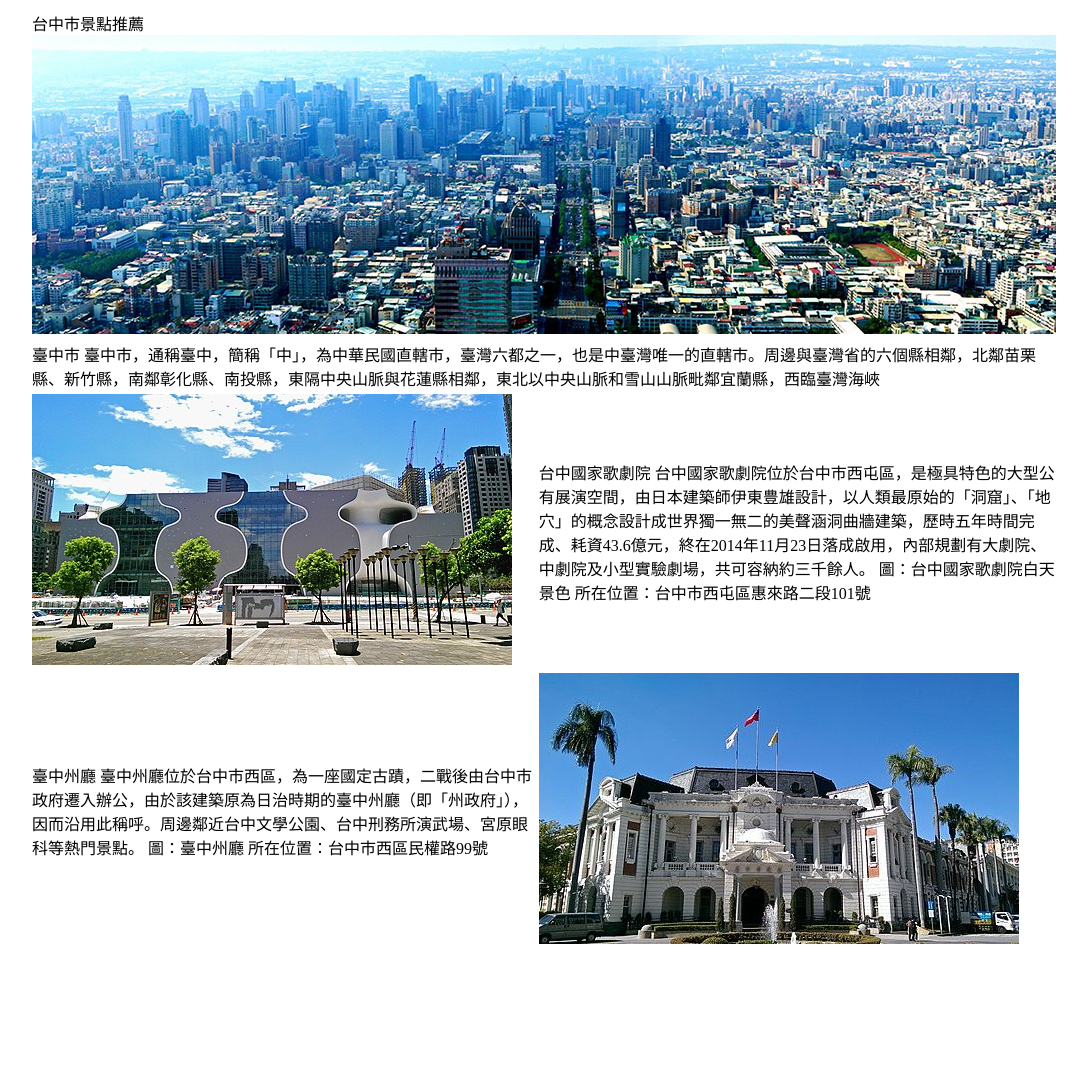
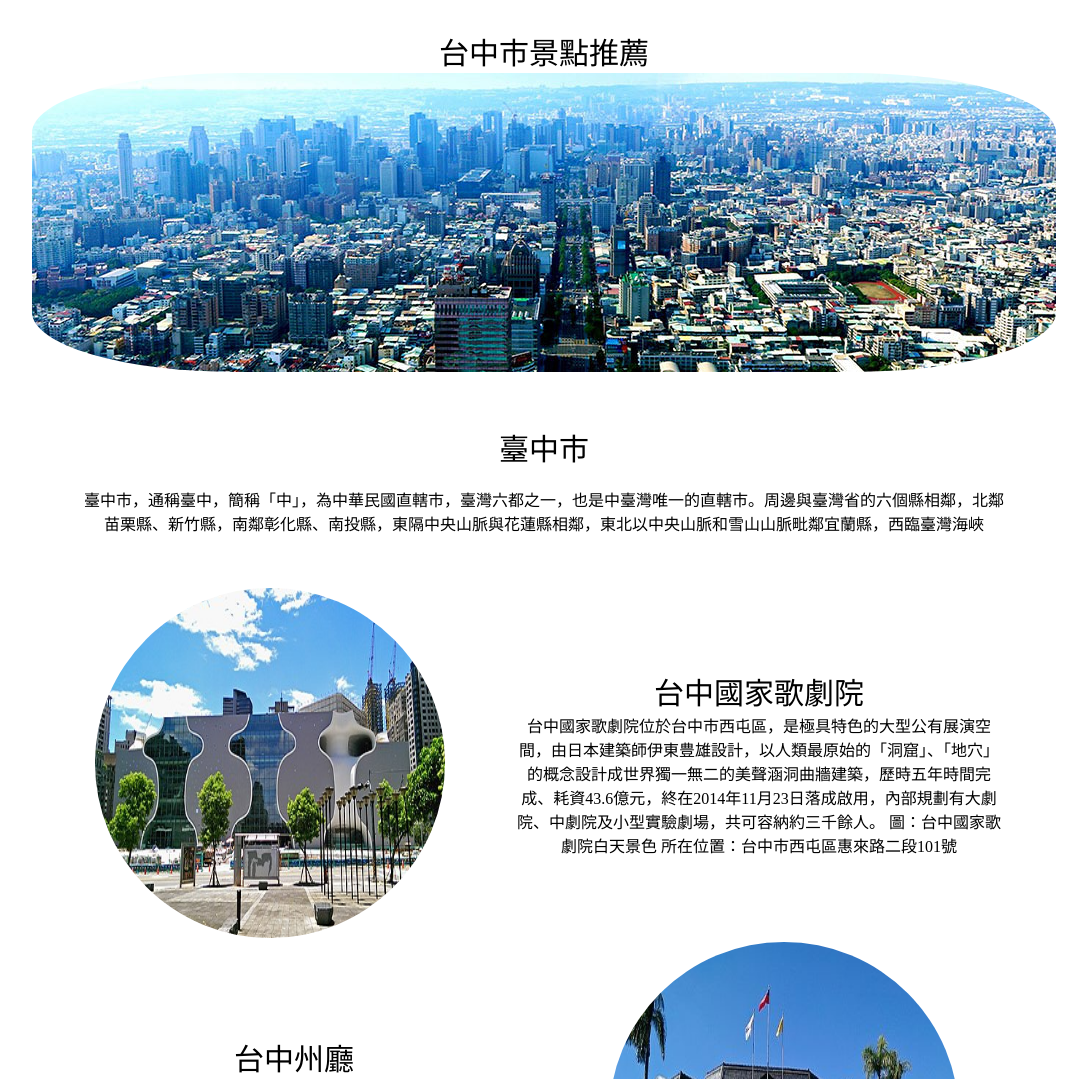
Before and after one commit to jiafaramy-coder/wish, a plain HTML site: page index.html in a window 1280 px wide. Shown: the top 1079 px of the page, without its empty margins (99-1186 px from the left). Before the commit the page ends 967 px from the top, so only its background shows below. Drawn offline with Linux system fonts and the light colour scheme.

Commit message:
Add files via upload

```diff
--- a/index.html
+++ b/index.html
@@ -1,14 +1,17 @@
-<!DOCTYPE html>
+=<!DOCTYPE html>
 <html lang="en">
 <head>
 	<meta charset="UTF-8">
 	<meta name="viewport" content="width=device-width, initial-scale=1.0">
 	<title>台中市景點推薦資訊網</title>
 	<style type="text/css">
-
 		.container{ margin: 0 auto; width: 1024px;}
-		.img_circle{border_radius:50%; width: 300px; height: 300px;}
-
+		.img_circle{border-radius:50%; width: 350px; height: 350px;}
+        .img_rounded_corner {border-radius: 20%;}
+        td{  text-align: center; }
+        .large_font { font-size:30px; }
+        .large_font:hover { background-color: black； color: white; }
+        .img_circle:hover{opacity:80%; rotate: 30deg;}
 	</style>
 </head>
 <body>
@@ -17,23 +20,24 @@
 		<table>
 			<tr>
 				<td colspan="2">
-					台中市景點推薦
-					<image src="00.jpeg">
+				<font class="large_font">台中市景點推薦</font>
+					<image class="img_rounded_corner" src="00.jpeg"
 				</td>
 			</tr>
 			<tr>
-				<td colspan="2">
-					臺中市
+				<td style="padding: 50px;"colspan="2">
+				    <div class="large_font">臺中市</div>
+				    <br>
 
 	                臺中市，通稱臺中，簡稱「中」，為中華民國直轄市，臺灣六都之一，也是中臺灣唯一的直轄市。周邊與臺灣省的六個縣相鄰，北鄰苗栗縣、新竹縣，南鄰彰化縣、南投縣，東隔中央山脈與花蓮縣相鄰，東北以中央山脈和雪山山脈毗鄰宜蘭縣，西臨臺灣海峽
 	           </td>
 			</tr>
 			<tr>
 				<td>
-				    <image src="01.jpeg">
+				    <img class="img_circle" src="01.jpeg">
 			    </td>
-				<td>
-					台中國家歌劇院
+				<td style="padding-right: 50px;">
+					<font class="large_font">台中國家歌劇院</font><br>
 		            台中國家歌劇院位於台中市西屯區，是極具特色的大型公有展演空間，由日本建築師伊東豊雄設計，以人類最原始的「洞窟」、「地穴」的概念設計成世界獨一無二的美聲涵洞曲牆建築，歷時五年時間完成、耗資43.6億元，終在2014年11月23日落成啟用，內部規劃有大劇院、中劇院及小型實驗劇場，共可容納約三千餘人。
 
 		            圖：台中國家歌劇院白天景色
@@ -42,31 +46,34 @@
 	               </td>
 			</tr>
 			<tr>
-				<td>
-					臺中州廳
+				<td style="padding-left: 50px;">
+					<font class="large_font">台中州廳</font><br>
 			        臺中州廳位於台中市西區，為一座國定古蹟，二戰後由台中市政府遷入辦公，由於該建築原為日治時期的臺中州廳（即「州政府」），因而沿用此稱呼。周邊鄰近台中文學公園、台中刑務所演武場、宮原眼科等熱門景點。
 
 			        圖：臺中州廳
 
 			        所在位置：台中市西區民權路99號
-
 				</td>
 				<td>
-					<image src="02.jpeg">
+					<image class="img_circle" src="02.jpeg">
 				</td>
-
+			</tr>
 			<tr>
 				<td>
+				  <image class="img_circle" src="03.jpeg">
+				</td>
+                <td style="padding-right: 50px;">
+					<font class="large_font">審計新村</font><br>
+                    審計新村位於台中市西區，原為臺灣省政府審計處員工宿舍，在凍省之後成了閒置空間荒廢多年，近年配合台中市政府勞工局「摘星青年、築夢台中」創業基地進駐計畫，重新規劃轉型成為創業基地與文創園區。
 
-				</td>
-				<td>
+                    圖：審計新村
 
-				</td>
+                    所在位置：台中市西區民生路368巷
+ 				</td>
 			</tr>
-
 			<tr>
 				<td colspan="2">
-
+					<div style="width: 1024px;height:50px; line-height: 50px; background-color: black; color:white;">觀三A 陳思妤 copyright Reserved 2025</div>
 	            </td>
 			</tr>
 
```
